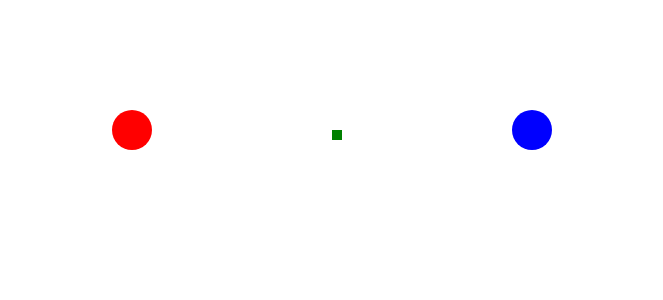
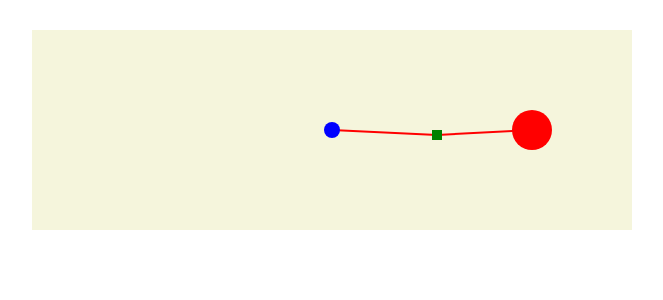
Before and after one commit to li3p/learning, a Vue app in the folder d3learn/: page / in a window 1280 px wide. Shown: the top 300 px of the page, without its empty margins (308-971 px from the left). Built offline with nearby package versions, Linux system fonts and the light colour scheme.

Commit message:
implemented control the SVC basic element

```diff
--- a/d3learn/src/Main2.vue
+++ b/d3learn/src/Main2.vue
@@ -1,9 +1,11 @@
 <template>
   <div id="app">
-    <svg id="dragdrop" width="600" height="200">
-      <circle cx="100" cy="100" r="20" fill="red" />
-      <rect x="300" y="100" width="10" height="10" r="20" fill="green" />
-      <circle cx="500" cy="100" r="20" fill="blue" />
+    <svg id="dragdrop" width="600" height="200" style="background: beige">
+      <line :x1="targetX" :y1="targetY" :x2="turningCX" :y2="turningCY" style="stroke:rgb(255,0,0);stroke-width:2"></line>
+      <line :x1="sourceX" :y1="sourceY" :x2="turningCX" :y2="turningCY" style="stroke:rgb(255,0,0);stroke-width:2"></line>
+      <circle id="target" :cx="targetX" :cy="targetY" r="8" fill="blue"/>
+      <rect id="turning" :x="turningX" :y="turningY" :width="turningWidth" :height="turningWidth" fill="green"/>
+      <circle id="source" :cx="sourceX" :cy="sourceY" r="20" fill="red"/>
     </svg>
 
     <!-- <article class="c_container c_small" id="wrap"></article> -->
@@ -15,11 +17,25 @@ import * as d3 from "d3";
 
 export default {
   name: "App",
+  computed: {
+    // 计算属性的 getter
+    turningCX: function () {
+      // `this` 指向 vm 实例
+      return this.turningX + this.turningWidth/2;
+    },
+    turningCY: function () {
+      // `this` 指向 vm 实例
+      return this.turningY + this.turningWidth/2 ;
+    }
+  },
+
   mounted: function () {
-    var widget = undefined,
+    let widget = undefined,
         color = undefined;
 
-    var drag = d3
+    let self = this;
+
+    let drag = d3
         .drag()
         .on("start", function () {
           console.log('drag.start')
@@ -28,8 +44,18 @@ export default {
         })
         .on("drag", function (evt) {
           var pt = d3.pointer(evt, d3.select(this).node());
-        console.log('drag.draging', this, pt)
-        widget.attr("cx", pt[0]).attr("cy", pt[1]);
+          console.log('drag.draging', this.id, pt)
+          if (this.id == 'source') {
+            self.sourceX = pt[0];
+            self.sourceY = pt[1];
+          } else if(this.id == 'target'){
+            self.targetX = pt[0];
+            self.targetY = pt[1];
+          } else if(this.id == 'turning') {
+            self.turningX = pt[0];
+            self.turningY = pt[1];
+          }
+          // widget.attr("cx", pt[0]).attr("cy", pt[1]);
         })
         .on("end", function () {
           widget.attr("fill", color);
@@ -37,9 +63,18 @@ export default {
         });
 
     d3.select("#dragdrop").selectAll("circle").call(drag);
+    d3.select("#dragdrop").selectAll("rect").call(drag);
   },
 
-  data: () => ({}),
+  data: () => ({
+    targetX : 300,
+    targetY : 100,
+    sourceX : 500,
+    sourceY : 100,
+    turningX : 400,
+    turningY : 100,
+    turningWidth: 10,
+  }),
 };
 </script>
 
```
Lines whose indentation alone changed are shown as unchanged.
